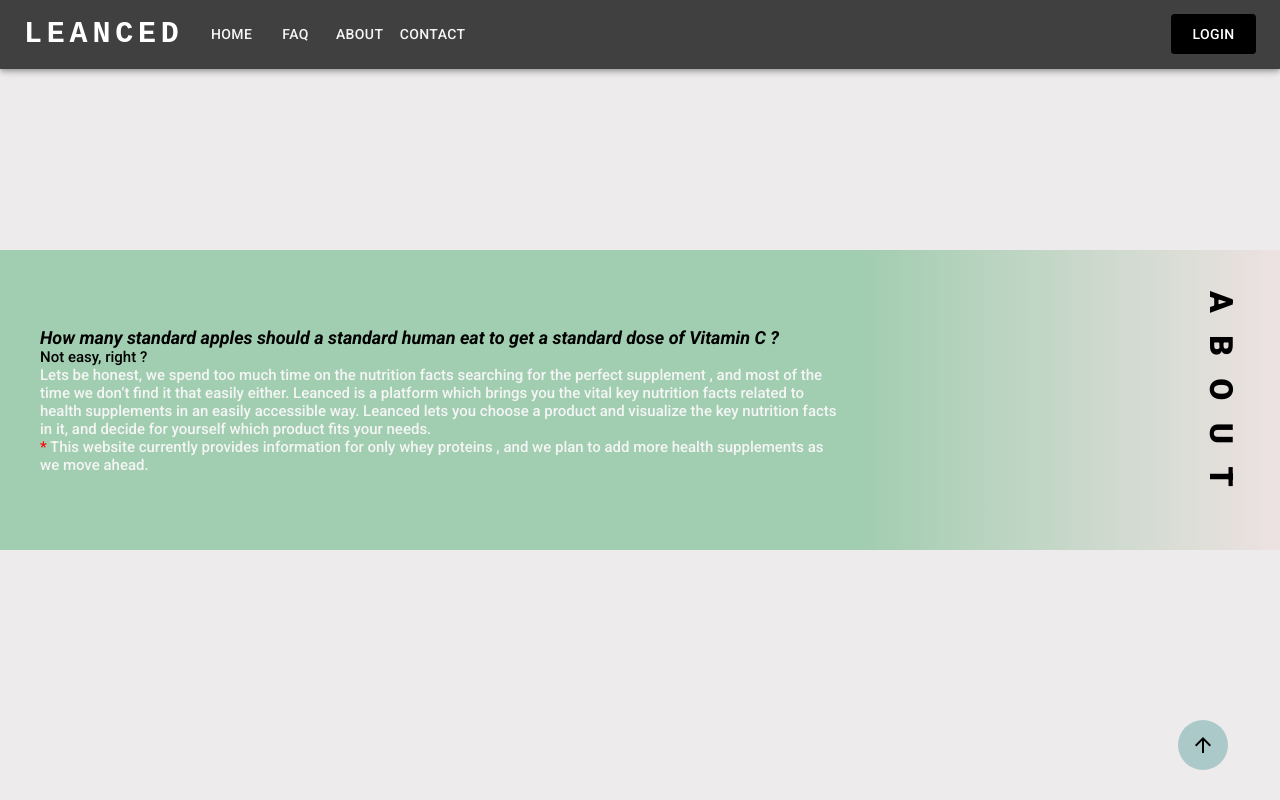
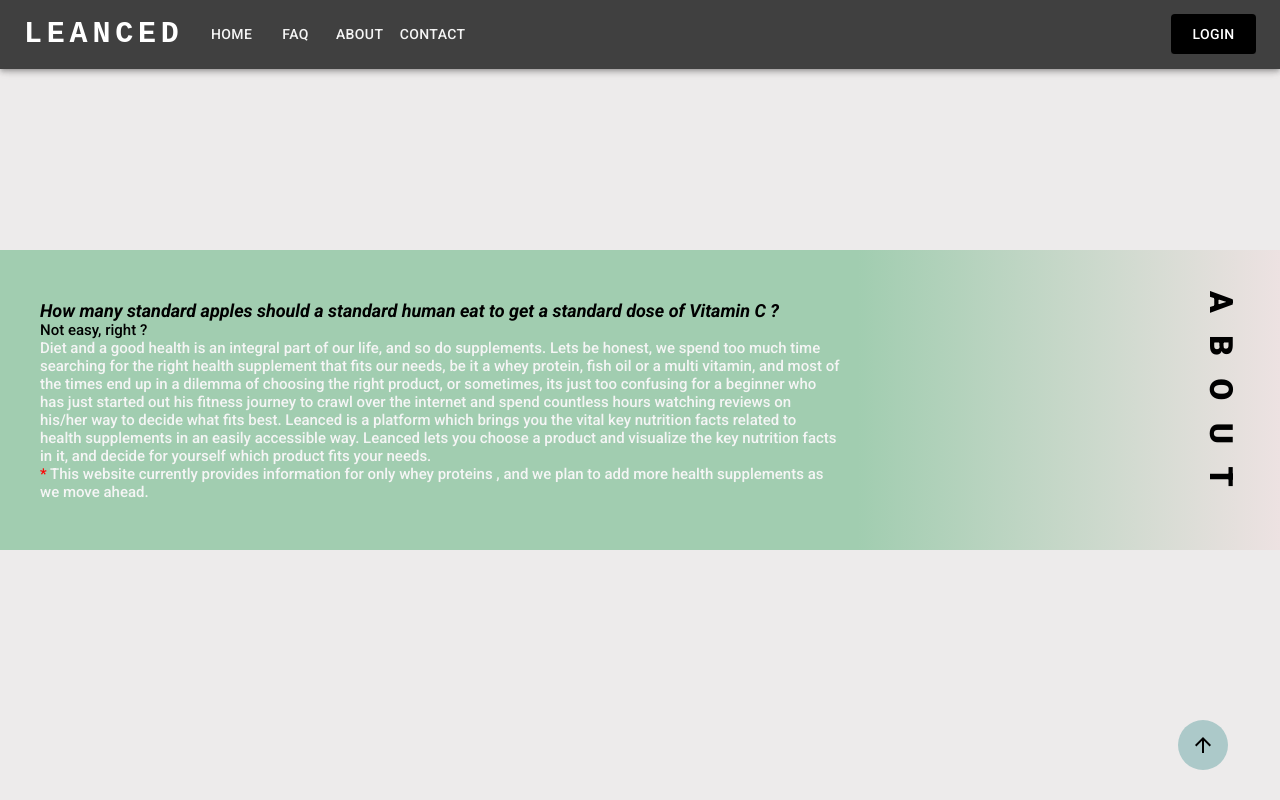
Before and after one commit to ashishpradhan0696/leanced.com-production, a React (Create React App) app: page /about in a window 1280 px wide. Shown: the top 800 px of the page. Built offline with nearby package versions, Linux system fonts and the light colour scheme; no server answers.

Commit message:
Refactor: Modified 'About' section

```diff
--- a/src/pages/about/About.jsx
+++ b/src/pages/about/About.jsx
@@ -59,7 +59,7 @@ export default function About() {
                     <div className="aboutDescription">
                           <span> <em style={{color:"black", fontSize:"18px"}}>How many standard apples should a standard human eat to get a standard dose of Vitamin C ? </em> <br/>
                             <span style={{color:"black"}}>Not easy, right ? </span><br/>
-                            Lets be honest, we spend too much time on the nutrition facts searching for the perfect supplement , and most of the time we don’t find it that easily either.
+                            Diet and a good health is an integral part of our life, and so do supplements. Lets be honest, we spend too much time searching for the right health supplement that fits our needs, be it a whey protein, fish oil or a multi vitamin, and most of the times end up in a dilemma of choosing the right product, or sometimes, its just too confusing for a beginner who has just started out his fitness journey to crawl over the internet and spend countless hours watching reviews on his/her way to decide what fits best.
                             Leanced is a platform which brings you the vital key nutrition facts related to health supplements in an easily accessible way. Leanced lets you choose a product and visualize the key nutrition facts in it, and decide for yourself which product fits your needs.
                             <br></br>
                             <span style={{color:"red"}}>*</span> This website currently provides information for only whey proteins , and we plan to add more health supplements as we move ahead.
```
